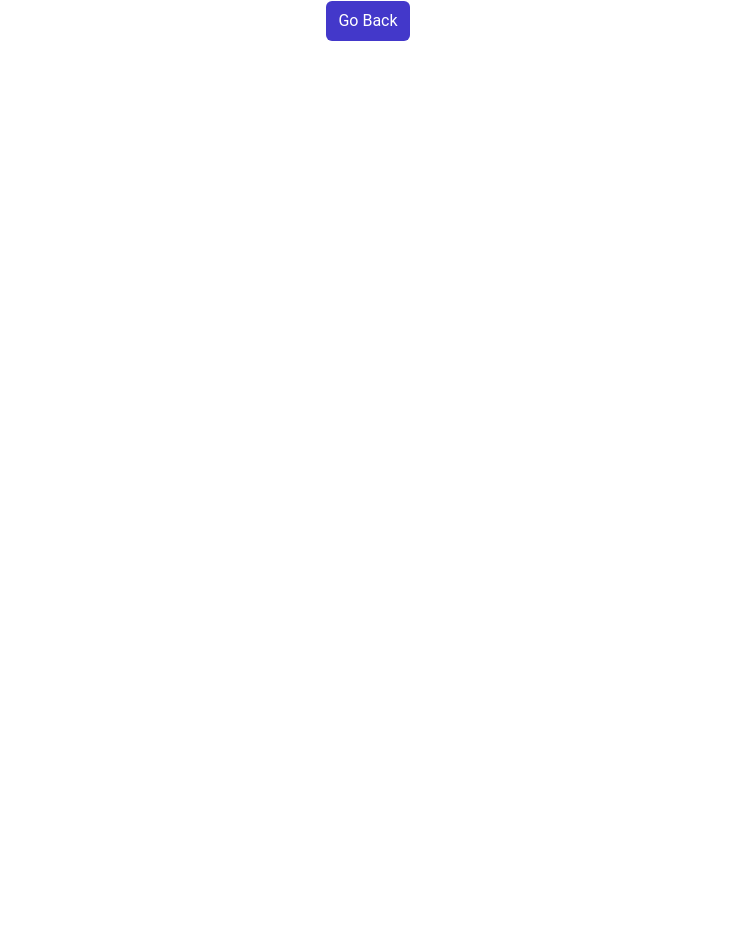
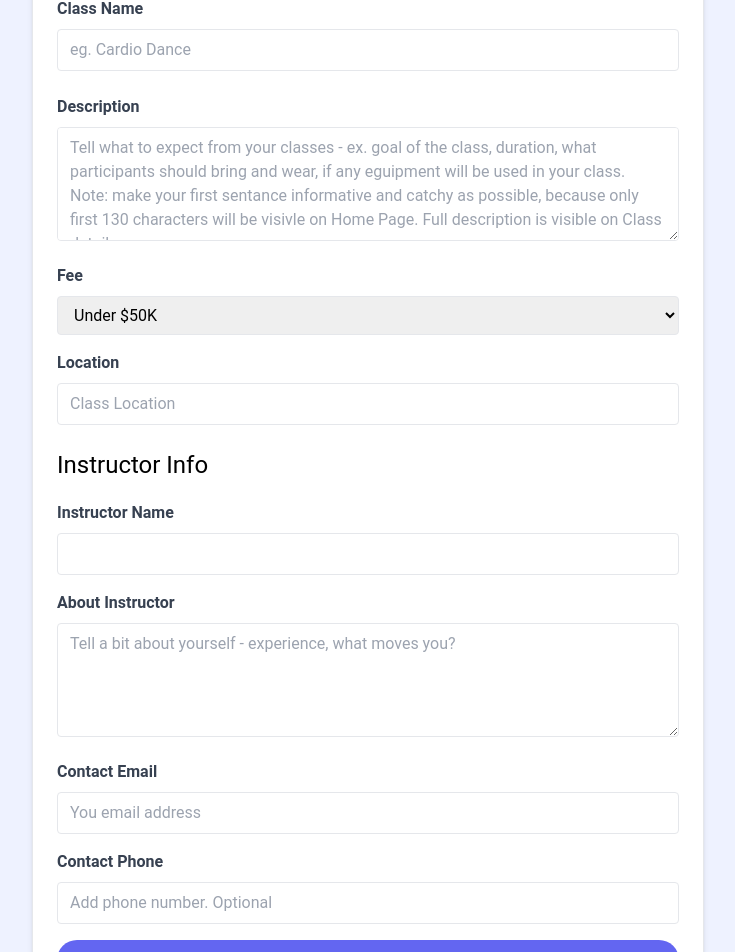
Before and after one commit to akarlovskaya/react-fitness-classes-board, a React (Vite) app: page /add-class in a window 1280 px wide. Before the commit this address had no page. Shown: the part 360-1312 px from the top of the page, without its empty margins (272-1007 px from the left). Before the commit the page ends 800 px from the top, so only its background shows below. Built offline with nearby package versions, Linux system fonts and the light colour scheme.

Commit message:
add Form to Add Class Page

```diff
--- a/src/App.jsx
+++ b/src/App.jsx
@@ -4,6 +4,7 @@ import MainLayout from './layouts/MainLayout';
 import HomePage from './pages/HomePage';
 import ClassesPage from './pages/ClassesPage';
 import ClassPage, { workoutLoader} from './pages/ClassPage';
+import AddClassPage from './pages/AddClassPage';
 import NotFound from './pages/NotFound';
 
 const router = createBrowserRouter(
@@ -12,6 +13,7 @@ const router = createBrowserRouter(
       <Route index element={< HomePage />} />
       <Route path='/classes' element={< ClassesPage />} />
       <Route path='/classes/:id' element={< ClassPage />} loader={workoutLoader}/>
+      <Route path='/add-class' element={< AddClassPage />} />
       <Route path='*' element={< NotFound />} />
     </Route>
 
--- /dev/null
+++ b/src/pages/AddClassPage.jsx
@@ -0,0 +1,146 @@
+import React from 'react';
+
+const AddClassPage = () => {
+  return (
+    <section className="bg-indigo-50">
+        <div className="container m-auto max-w-2xl py-24">
+        <div className="bg-white px-6 py-8 mb-4 shadow-md rounded-md border m-4 md:m-0">
+        <form>
+            <h2 className="text-3xl text-center font-semibold mb-6">Add Class</h2>
+
+            <div className="mb-4">
+            <label htmlFor="type" className="block text-gray-700 font-bold mb-2">Class Type</label >
+            <select
+                id="type"
+                name="type"
+            className="border rounded w-full py-2 px-3"
+                required>
+                <option value="Drop-In">Drop-In</option>
+                <option value="Session">Session</option>
+            </select>
+            </div>
+
+            <div className="mb-4">
+            <label className="block text-gray-700 font-bold mb-2">Class Name</label>
+            <input
+                type="text"
+                id="title"
+                name="title"
+            className="border rounded w-full py-2 px-3 mb-2"
+                placeholder="eg. Cardio Dance"
+                required
+            />
+            </div>
+            <div className="mb-4">
+            <label
+                htmlFor="description"
+            className="block text-gray-700 font-bold mb-2">Description</label>
+            <textarea
+                id="description"
+                name="description"
+            className="border rounded w-full py-2 px-3"
+                rows="4"
+                placeholder="Tell what to expect from your classes - ex. goal of the class, duration, what participants should bring and wear, if any eguipment will be used in your class. Note: make your first sentance informative and catchy as possible, because only first 130 characters will be visivle on Home Page. Full description is visible on Class details page."
+            ></textarea>
+            </div>
+
+            <div className="mb-4">
+            <label htmlFor="type" className="block text-gray-700 font-bold mb-2">Fee</label>
+            <select
+                id="fee"
+                name="fee"
+            className="border rounded w-full py-2 px-3"required>
+                <option value="Under $50K">Under $50K</option>
+                <option value="$50K - 60K">$50K - $60K</option>
+                <option value="$60K - 70K">$60K - $70K</option>
+                <option value="$70K - 80K">$70K - $80K</option>
+                <option value="$80K - 90K">$80K - $90K</option>
+                <option value="$90K - 100K">$90K - $100K</option>
+                <option value="$100K - 125K">$100K - $125K</option>
+                <option value="$125K - 150K">$125K - $150K</option>
+                <option value="$150K - 175K">$150K - $175K</option>
+                <option value="$175K - 200K">$175K - $200K</option>
+                <option value="Over $200K">Over $200K</option>
+            </select>
+            </div>
+
+            <div className='mb-4'>
+            <label className='block text-gray-700 font-bold mb-2'>
+                Location
+            </label>
+            <input
+                type='text'
+                id='location'
+                name='location'
+            className='border rounded w-full py-2 px-3 mb-2'
+                placeholder='Class Location'
+                required
+            />
+            </div>
+
+            <h3 className="text-2xl mb-5">Instructor Info</h3>
+
+            <div className="mb-4">
+            <label htmlFor="instructor" className="block text-gray-700 font-bold mb-2">Instructor Name</label>
+            <input
+                type="text"
+                id="instructor"
+                name="instructor"
+            className="border rounded w-full py-2 px-3"/>
+            </div>
+
+            <div className="mb-4">
+            <label
+                htmlFor="about_instructor"
+            className="block text-gray-700 font-bold mb-2"
+                >About Instructor</label>
+            <textarea
+                id="about_instructor"
+                name="about_instructor"
+            className="border rounded w-full py-2 px-3"
+                rows="4"
+                placeholder="Tell a bit about yourself - experience, what moves you?"
+            ></textarea>
+            </div>
+
+            <div className="mb-4">
+            <label
+                htmlFor="contact_email"
+            className="block text-gray-700 font-bold mb-2">Contact Email</label>
+            <input
+                type="email"
+                id="contact_email"
+                name="contact_email"
+            className="border rounded w-full py-2 px-3"
+                placeholder="You email address"
+                required
+            />
+            </div>
+            <div className="mb-4">
+            <label
+                htmlFor="contact_phone"
+            className="block text-gray-700 font-bold mb-2">Contact Phone</label>
+            <input
+                type="tel"
+                id="contact_phone"
+                name="contact_phone"
+            className="border rounded w-full py-2 px-3"
+                placeholder="Add phone number. Optional"
+            />
+            </div>
+
+            <div>
+            <button
+            className="bg-indigo-500 hover:bg-indigo-600 text-white font-bold py-2 px-4 rounded-full w-full focus:outline-none focus:shadow-outline"
+                type="submit">
+                Add Class
+            </button>
+            </div>
+        </form>
+        </div>
+        </div>
+    </section>
+  )
+};
+
+export default AddClassPage;
```
